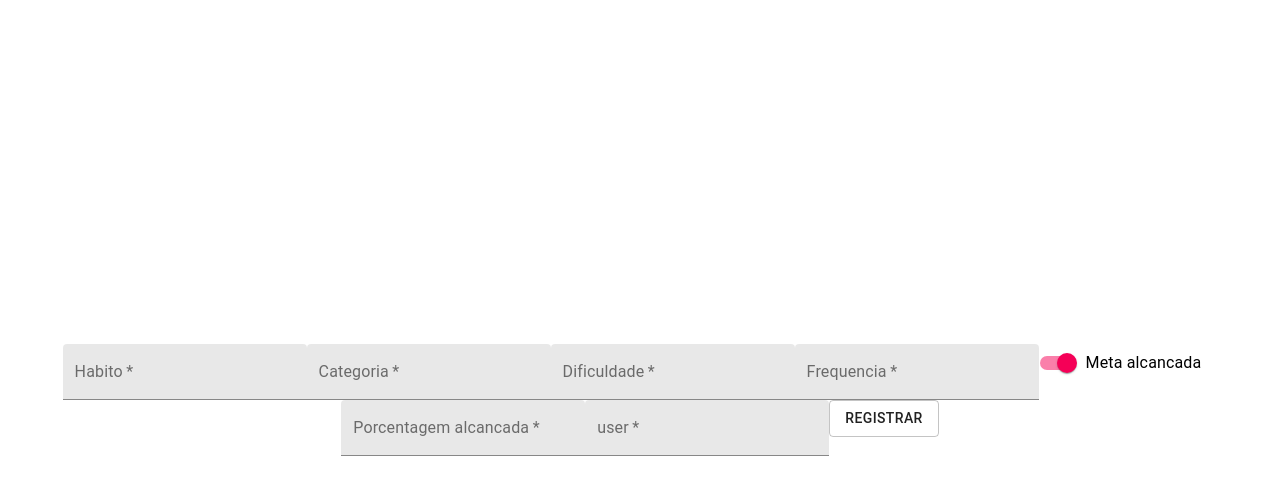
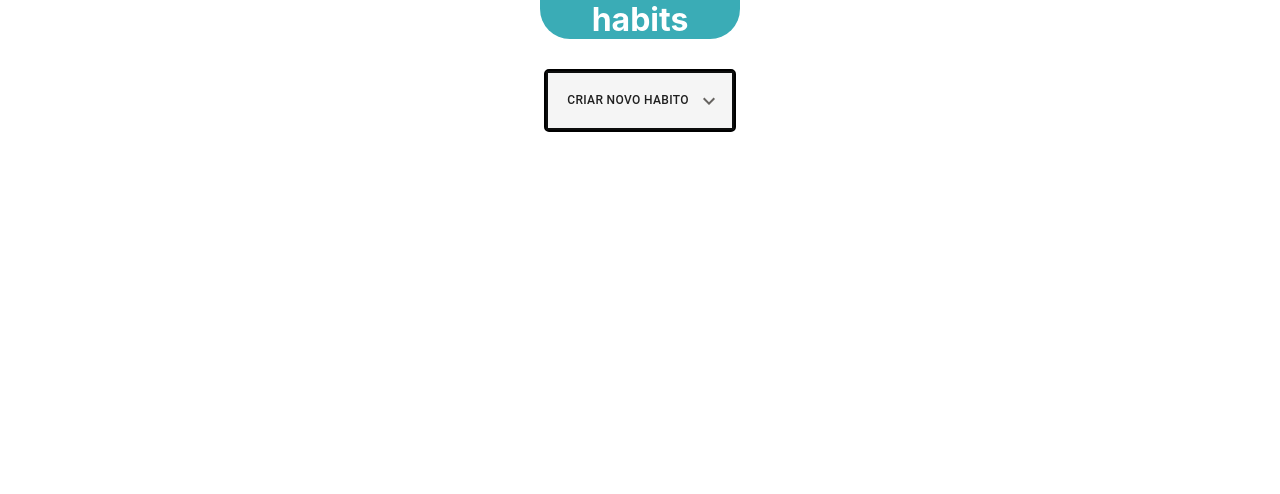
Before and after one commit to matheuspaivah2/gestao-de-habitos, a React (Create React App) app: page /habits in a window 1280 px wide. Shown: the top 494 px of the page. Built offline with nearby package versions, Linux system fonts and the light colour scheme.

Commit message:
form cadastro novo habito sem requisicao para a api

```diff
--- a/package.json
+++ b/package.json
@@ -5,10 +5,12 @@
   "dependencies": {
     "@hookform/resolvers": "^2.5.2",
     "@material-ui/core": "^4.11.4",
+    "@material-ui/icons": "^4.11.2",
     "@testing-library/jest-dom": "^5.11.4",
     "@testing-library/react": "^11.1.0",
     "@testing-library/user-event": "^12.1.10",
     "axios": "^0.21.1",
+    "jwt-decode": "^3.1.2",
     "material-ui": "^0.20.2",
     "react": "^17.0.2",
     "react-dom": "^17.0.2",
--- a/src/pages/Habits/index.js
+++ b/src/pages/Habits/index.js
@@ -1,28 +1,24 @@
-import { useState } from "react";
 import api from "../../services/api"
 import * as yup from 'yup'
 import { useForm } from "react-hook-form";
 import { yupResolver } from "@hookform/resolvers/yup";
-import { Grid, TextField, Button, Switch, FormControlLabel} from '@material-ui/core'
-import Container, {AnimationContainer} from "./styles";
+import { Button, MenuItem, Menu } from '@material-ui/core'
+import Container, {AnimationContainer, Box, InputMenu, BackgroundHeading} from "./styles";
+import ExpandMoreIcon from '@material-ui/icons/ExpandMore';
+import Input from '../../components/Input'
+import {toast} from 'react-toastify'
+import { useState } from "react";
 
 const Habits = () => {
   const [data, setData] = useState([])
-  const [check, setCheck] = useState({
-    checkedA: true,
-  });
-
-  const handleChange = (event) => {
-    setCheck({ ...check, [event.target.name]: event.target.checked });
-    console.log(check.checkedA)
-  };
+  const [anchorEl, setAnchorEl] = useState(null)
 
   const formSchema = yup.object().shape({
     title: yup.string().required("Campo obrigatório"),
     category: yup.string().required("Campo obrigatório"),
     difficulty: yup.string().required("Campo obrigatório"),
     frequency: yup.string().required("Campo obrigatório"),
-    achieved: yup.boolean().required(" aaaCampo Obrigatório"),
+    achieved: yup.boolean().required("Campo Obrigatório"),
     how_much_achieved: yup.number().required("Campo obrigatório"),
     user: yup.number().required()
   })
@@ -34,32 +30,68 @@ const Habits = () => {
   const onSubmitFunc = (data) => {
     setData(data)
     console.log(data)
-    api.post("/habits/", data).then(res => console.log(res.data))
+    api.post("/habits/", data).then((res) => {
+      console.log(res.data)
+      const {access} = res.data
+      console.log(access)
+      // let decoded = jwt_decode(access);
+      window.localStorage.clear()
+      window.localStorage.getItem()
+    })
+    .catch((err) => toast.error('Erro ao criar habito'))
   }
+
+  const handleClick = (event) => {
+    setAnchorEl(event.currentTarget);
+  };
+
+  const handleClose = () => {
+    setAnchorEl(null);
+  };
+
     return (
+    <>
+    <BackgroundHeading>
+      <h1>habits</h1>
+    </BackgroundHeading>
       <Container>
         <AnimationContainer>
-          <form onSubmit={handleSubmit(onSubmitFunc)}>
-                  <TextField {...register("title")} label="Habito" variant="filled" required/>
-                  {errors.title?.message}
-                  <TextField {...register("category")} label="Categoria" variant="filled" required/>
-                  {errors.category?.message}
-                  <TextField {...register("difficulty")} label="Dificuldade" variant="filled" required/>
-                  {errors.difficulty?.message}
-                  <TextField {...register("frequency")} label="Frequencia" variant="filled" required/>
 
-                  <FormControlLabel {...register("achieved")}  control={<Switch checked={check.checkedA} onChange={handleChange} name="checkedA" />}
-                  label="Meta alcancada" value={check.checkedA}/>
-                  {/* <TextField {...register("achieved")} label="meta alcancada" /> */}
-                  {errors.frequency?.message}
-                  {errors.achieved?.message}
-                  <TextField {...register("how_much_achieved")} label="Porcentagem alcancada" variant="filled" required/>
-                  <TextField {...register("user")} label="user" variant="filled" required/>
-                {errors.address?.message}
-                  <Button variant="outlined" type="submit">Registrar</Button>
-          </form>
+            <Box>
+              <InputMenu>
+              <Button aria-controls={'menu-list-grow'} aria-haspopup="tree" onClick={handleClick}>
+                Criar Novo Habito
+              </Button>
+              <ExpandMoreIcon onClick={handleClick}/>
+              <Menu
+                id="simple-menu"
+                anchorEl={anchorEl}
+                keepMounted
+                open={Boolean(anchorEl)}
+                onClose={handleClose}>
+                <MenuItem style={{display: "flex", flexDirection: "column"}}>
+                  <form onSubmit={handleSubmit(onSubmitFunc)}>
+                  <Input name="title" placeholder="Hábito" required register={register} error={errors.title?.message}/>
+                  <Input name="category" placeholder="Categoria" required register={register} error={errors.title?.message}/>
+                  <Input name="difficulty" placeholder="Dificuldade" required register={register} error={errors.title?.message}/>
+                  <Input name="frequency" placeholder="Frequencia" required register={register} error={errors.title?.message}/>
+                  <Input name="achieved" placeholder="Frequencia" required register={register} error={errors.title?.message}/>
+                  <Input name="how_much_achieved" placeholder="Frequencia" required register={register} error={errors.title?.message}/>
+                  <Input name="user" placeholder="Frequencia" required register={register} error={errors.title?.message}/>
+                  <MenuItem style={{display: "flex", justifyContent: "center"}}>
+                  <Button type="submit">Ok</Button>
+                  <Button onClick={handleClose}>Cancelar</Button>
+                  </MenuItem>
+                </form>
+                </MenuItem>
+
+              </Menu>
+              </InputMenu>
+              </Box>
+
         </AnimationContainer>
       </Container>
+    </>
     );
   };
 
--- a/src/pages/Habits/styles.js
+++ b/src/pages/Habits/styles.js
@@ -1,9 +1,8 @@
 import styled, { keyframes } from "styled-components"
 
 const Container = styled.div`
-  height:100vh;
+  margin-top: 20px;
   display:flex;
-  align-items: center;
   justify-content: center;
   text-align: center;
   flex-direction: column;
@@ -27,6 +26,57 @@ export const AnimationContainer = styled.div`
     align-items: center;
     justify-content:center;
     animation: ${appearFromRight} 1s;
-`
+    form{
+        width:250px;
+        text-align:center;
+    }
+    h1{
+        margin-bottom:32px;
+    }
+    p{
+        margin-top:8px;
+        a{
+            font-weight: bold;
+            color: var(--orange);
+        }
+    }
+`;
+
+export const Box = styled.div`
+  border: 2px solid #000;
+  border-radius: 5px;
+  margin: 10px;
+`;
+
+export const InputMenu = styled.div`
+  display: flex;
+  justify-content: space-between;
+  align-items: center;
+  background: var(--white);
+  border-radius: 1px;
+  border: 2px solid var(--black);
+  color: var(--gray);
+  padding: 0.7rem;
+  width: 100%;
+  Button {
+    font-size: 12px;
+    display: flex;
+
+    text-align: center;
+  }
+  Menu {
+    border: solid 2px black;
+  }
+`;
+
+export const BackgroundHeading = styled.div`
+  background-color: #3AACB6;
+  border-radius: 0 0 30px 30px;
+  width: 200px;
+  margin: 0 auto;
+  h1 {
+    color: #fff;
+  }
+`;
 
 export default Container;
```
Also changed, not shown: 1 other file (tests, documents, lock files or other folders).
